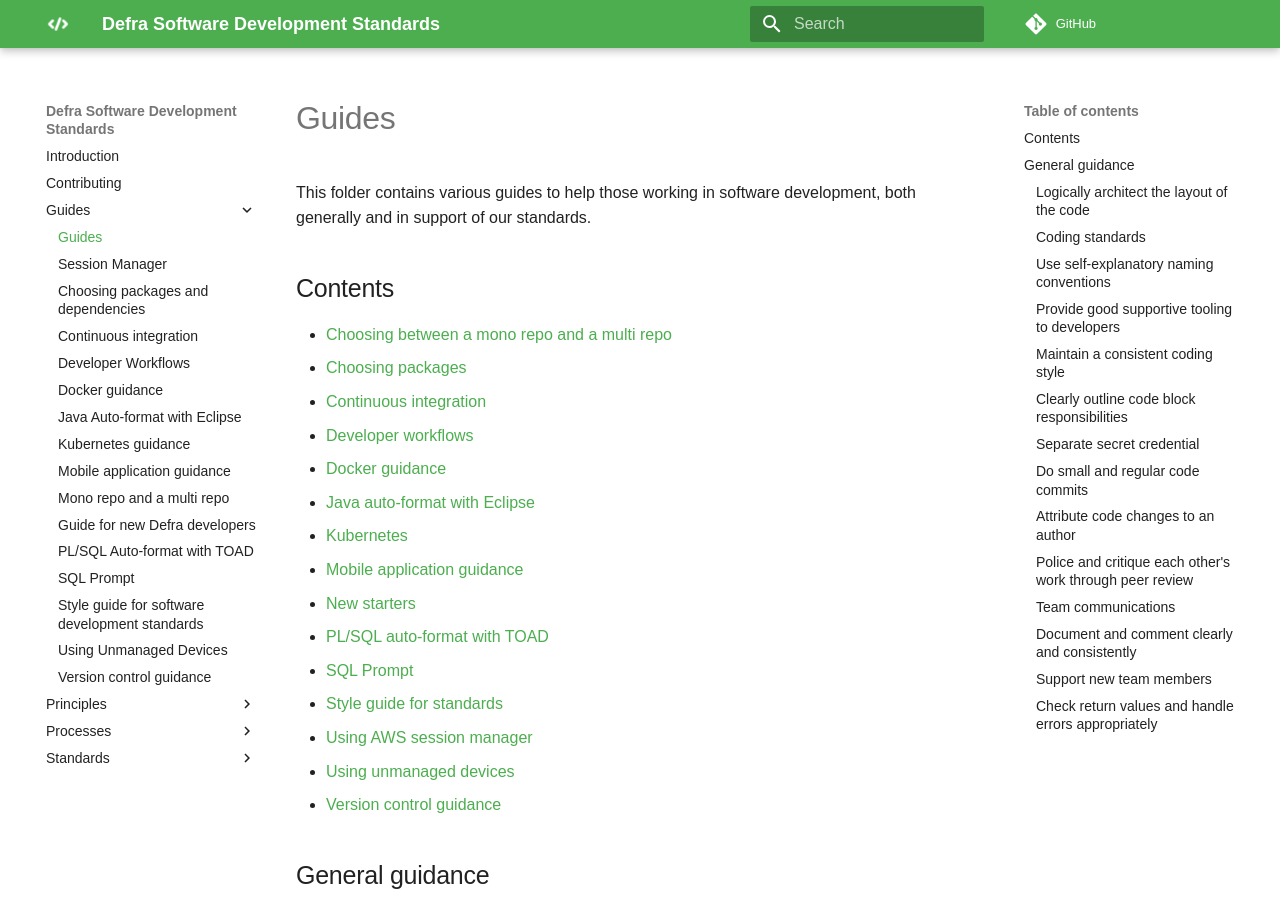
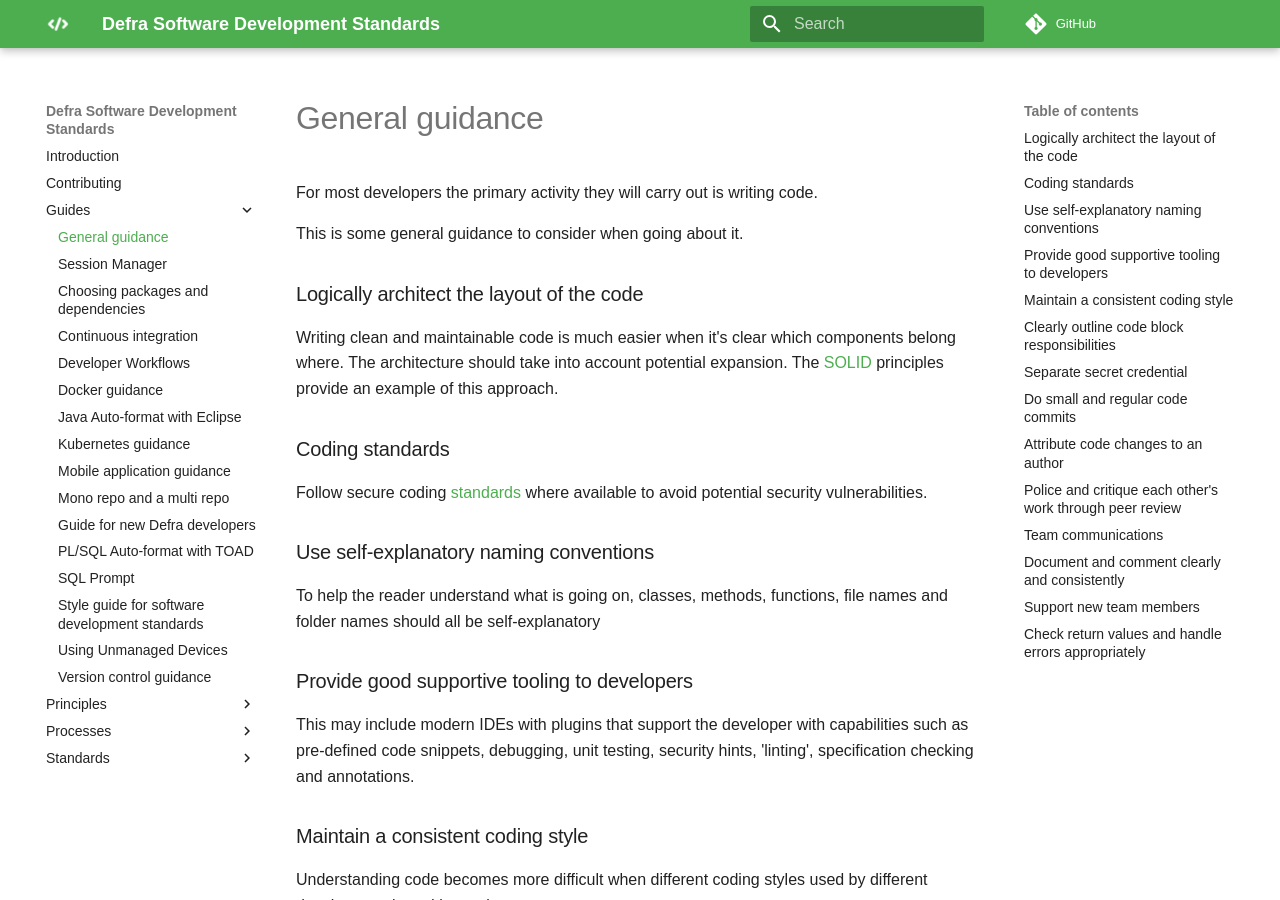
Before and after one commit to DEFRA/software-development-standards, an MkDocs documentation site: the page built from docs/guides/README.md, in a window 1280 px wide and 900 px high. Built offline with MkDocs 1.6.1 and Material for MkDocs 9.7.7, drawn with Linux system fonts in a browser that asks for light colours; some web fonts are replaced; comment, search, counter and statistics services are not loaded.

Commit message:
Update from feedback

```diff
--- a/docs/guides/README.md
+++ b/docs/guides/README.md
@@ -1,26 +1,4 @@
-# Guides
-
-This folder contains various guides to help those working in software development, both generally and in support of our standards.
-
-## Contents
-
-- [Choosing between a mono repo and a multi repo](mono_or_multi_repo.md)
-- [Choosing packages](choosing_packages.md)
-- [Continuous integration](continuous_integration.md)
-- [Developer workflows](developer_workflows.md)
-- [Docker guidance](docker_guidance.md)
-- [Java auto-format with Eclipse](java_auto_format_eclipse.md)
-- [Kubernetes](kubernetes.md)
-- [Mobile application guidance](mobile_app_guidance.md)
-- [New starters](new_starters.md)
-- [PL/SQL auto-format with TOAD](plsql_auto_format_toad.md)
-- [SQL Prompt](sql_prompt_tool.md)
-- [Style guide for standards](style_guide_for_standards.md)
-- [Using AWS session manager](aws_session_manager.md)
-- [Using unmanaged devices](unmanaged_devices.md)
-- [Version control guidance](version_control_guidance.md)
-
-## General guidance
+# General guidance
 
 For most developers the primary activity they will carry out is writing code.
 
```
Also changed, not shown: README.md (+6 -5 lines), docs/README.md (+2 -2 lines), docs/principles/README.md (+1 -14 lines), docs/processes/README.md (deleted, +0 -9 lines), docs/standards/README.md (deleted, +0 -25 lines).
